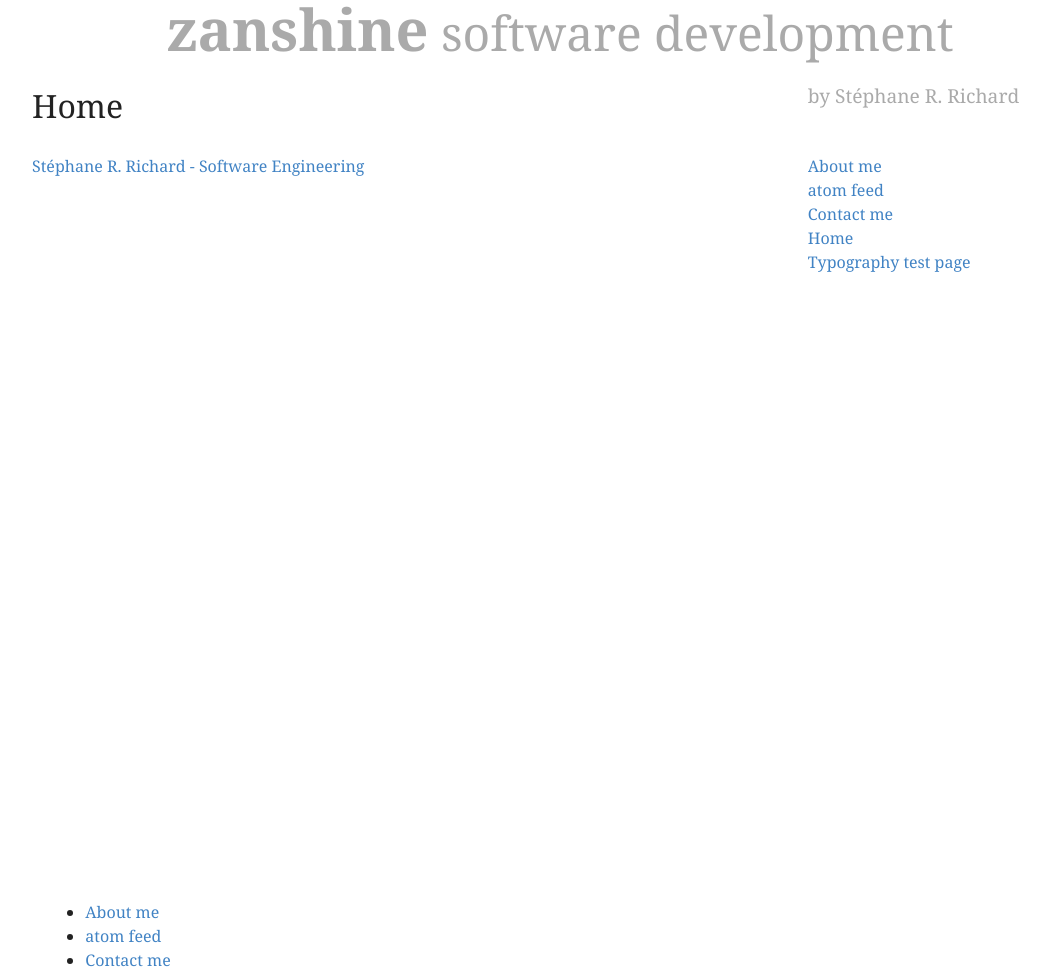
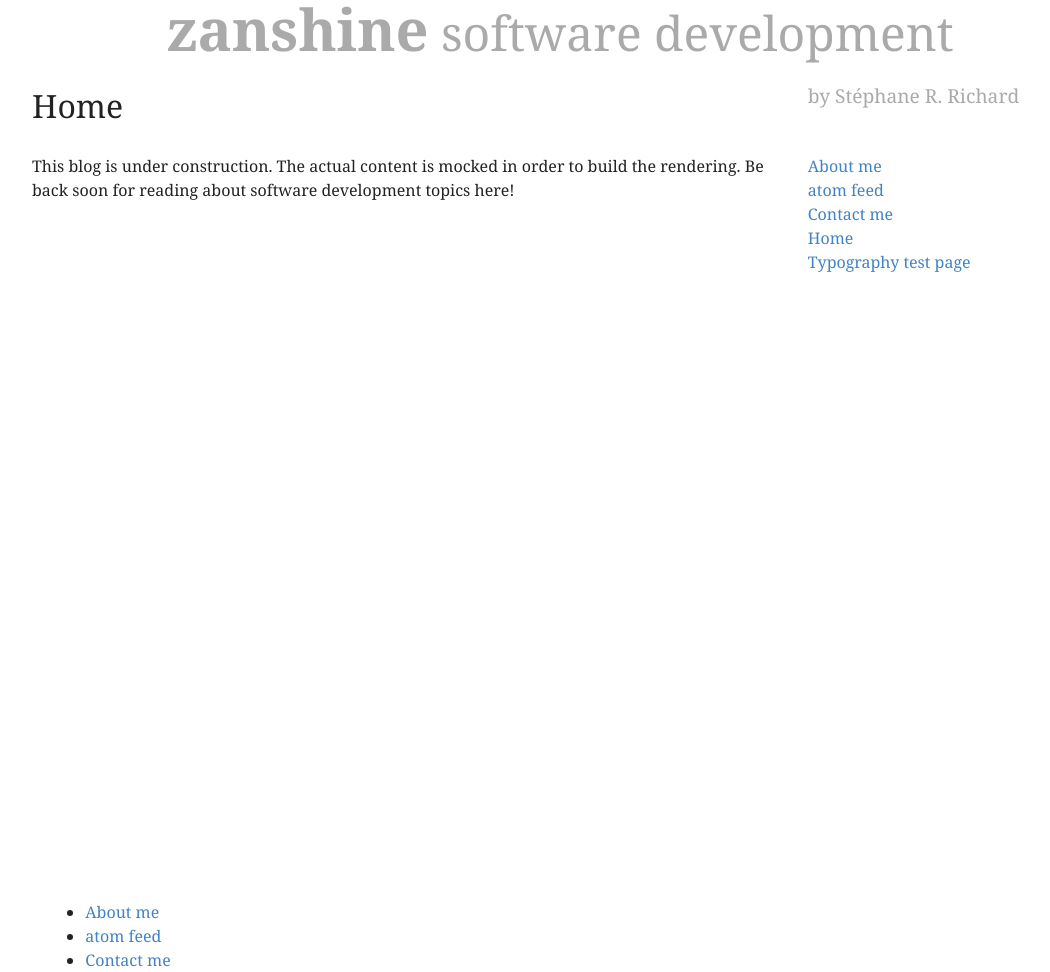
Before and after one commit to rigocl/zanshine.github.com, a Jekyll site: the page built from index.markdown, in a window 1280 px wide. Shown: the whole page, without its empty margins (96-1146 px from the left). Built offline with Jekyll 4.4.1, drawn with Linux system fonts in a browser that asks for light colours.

Commit message:
Home page updated with an 'under construction' message

```diff
--- a/index.markdown
+++ b/index.markdown
@@ -3,4 +3,5 @@ layout: main
 title: Home
 ---
 
-<a href="{{ site.url }}">Stéphane R. Richard - Software Engineering</a>
+This blog is under construction. The actual content is mocked in order to build the rendering.
+Be back soon for reading about software development topics here!
```
